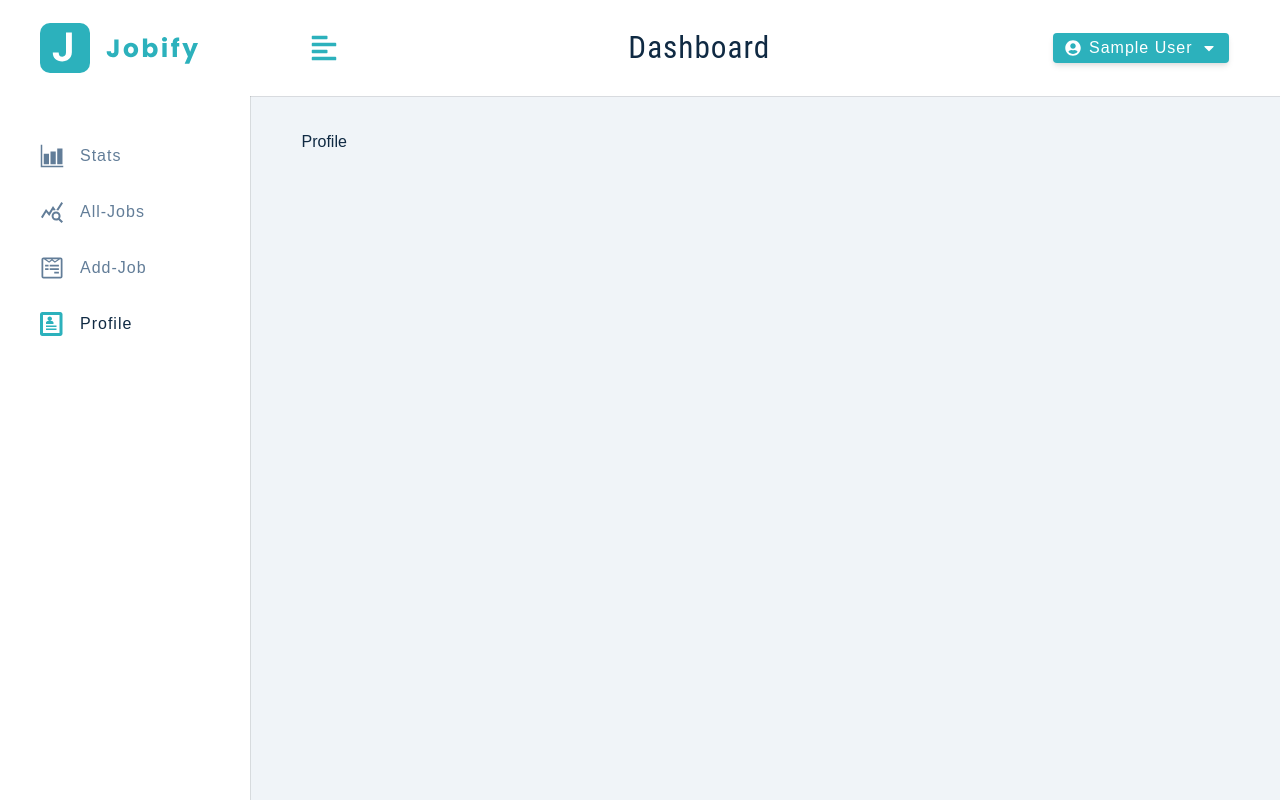
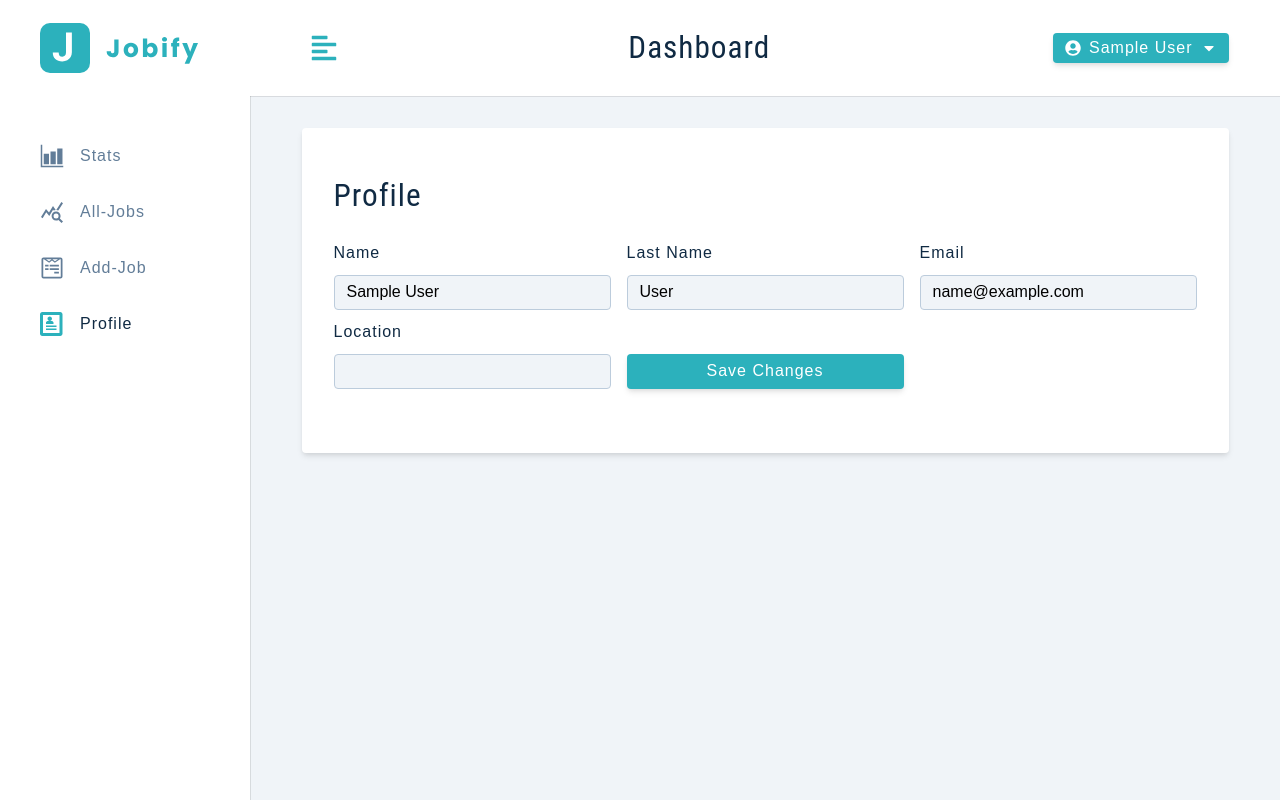
Before and after one commit to SerhiiAsauliak/MERN_Project_JOBIFY, a React (Create React App) app in the folder client/: page /profile in a window 1280 px wide. Built offline with nearby package versions, Linux system fonts and the light colour scheme; sample sign-in values are in the browser's storage.

Commit message:
added axios instance and interceptors, update user logic on client side

```diff
--- a/client/src/context/actions.js
+++ b/client/src/context/actions.js
@@ -6,5 +6,8 @@
 export const SETUP_USER_ERROR = 'SETUP_USER_ERROR'
 
 export const TOGGLE_SIDEBAR = 'TOGGLE_SIDEBAR'
+export const LOGOUT_USER = 'LOGOUT_USER'
 
-export const LOGOUT_USER = 'LOGOUT_USER'
+export const UPDATE_USER_BEGIN = 'UPDATE_USER_BEGIN';
+export const UPDATE_USER_SUCCESS = 'UPDATE_USER_SUCCESS';
+export const UPDATE_USER_ERROR = 'UPDATE_USER_ERROR';
--- a/client/src/context/appContext.js
+++ b/client/src/context/appContext.js
@@ -8,7 +8,10 @@
     SETUP_USER_SUCCESS,
     SETUP_USER_ERROR,
     TOGGLE_SIDEBAR,
-    LOGOUT_USER
+    LOGOUT_USER,
+    UPDATE_USER_BEGIN,
+    UPDATE_USER_SUCCESS,
+    UPDATE_USER_ERROR,
 } from './actions';
 
 const user = localStorage.getItem('user')
@@ -31,6 +34,27 @@
 
 const AppProvider = ({children}) => {
     const [state, dispatch] = useReducer(reducer, initialState)
+
+    const authFetch = axios.create({
+        baseURL: '/api/v1/auth'
+    })
+
+    authFetch.interceptors.request.use(function (config) {
+        config.headers['Authorization'] =  `Bearer ${state.token}`
+        return config;
+      }, function (error) {
+        return Promise.reject(error);
+      });
+
+    authFetch.interceptors.response.use(function (response) {
+        return response;
+      }, function (error) {
+          console.log(error.response)
+          if(error.response.status === 401){
+            logoutUser()
+          }
+        return Promise.reject(error);
+      });
 
     const displayAlert = () => {
         dispatch({type: DISPLAY_ALERT})
@@ -83,6 +107,24 @@
         dispatch({type: TOGGLE_SIDEBAR})
     }
 
+    const updateUser = async (currentUser) => {
+        dispatch({type: UPDATE_USER_BEGIN})
+        try {
+            const {data} = await authFetch.patch('/updateUser', currentUser)
+            const {user, token, location} = data
+            dispatch({type: UPDATE_USER_SUCCESS, payload: {user, token, location}})
+            addUserToLocalStorage({user, token, location})
+        } catch (error) {
+            if(error.response.status !== 401){
+                dispatch({
+                    type: UPDATE_USER_ERROR,
+                    payload: {msg:error.response.data.msg}
+                })
+            }
+        }
+        clearAlert()
+    }
+
      return (
         <AppContext.Provider value={
             {...state,
@@ -90,7 +132,8 @@
             clearAlert,
             setupUser,
             toggleSidebar,
-            logoutUser
+            logoutUser,
+            updateUser
             }}>
             {children}
         </AppContext.Provider>
--- a/client/src/context/reducer.js
+++ b/client/src/context/reducer.js
@@ -6,7 +6,10 @@
     SETUP_USER_SUCCESS,
     SETUP_USER_ERROR,
     TOGGLE_SIDEBAR,
-    LOGOUT_USER
+    LOGOUT_USER,
+    UPDATE_USER_BEGIN,
+    UPDATE_USER_SUCCESS,
+    UPDATE_USER_ERROR,
 } from './actions';
 
 const reducer = (state, action) => {
@@ -49,6 +52,31 @@
                 alertText: action.payload.msg
                 }
     }
+    if(action.type === UPDATE_USER_BEGIN){
+        return {...state,
+                isLoading: true,
+                }
+    }
+    if(action.type === UPDATE_USER_SUCCESS){
+        return {...state,
+                isLoading: false,
+                user: action.payload.user,
+                token: action.payload.token,
+                userLocation: action.payload.location,
+                jobLocation: action.payload.location,
+                showAlert: true,
+                alertType: 'success',
+                alertText: 'User profile updated'
+                }
+    }
+    if(action.type === UPDATE_USER_ERROR){
+        return {...state,
+                isLoading: false,
+                showAlert: true,
+                alertType: 'danger',
+                alertText: action.payload.msg
+                }
+    }
     if(action.type === TOGGLE_SIDEBAR){
         return {...state,
                 showSidebar: !state.showSidebar
--- a/client/src/pages/dashboard/Profile.js
+++ b/client/src/pages/dashboard/Profile.js
@@ -1,6 +1,65 @@
+import { useState } from 'react';
+import { FormRow, Alert } from '../../components';
+import { useAppContext } from '../../context/appContext';
+import Wrapper from '../../assets/wrappers/DashboardFormPage';
+
 const Profile = () => {
+  const { user, showAlert, displayAlert, updateUser, isLoading } =
+    useAppContext();
+  const [name, setName] = useState(user?.name);
+  const [email, setEmail] = useState(user?.email);
+  const [lastName, setLastName] = useState(user?.lastName);
+  const [location, setLocation] = useState(user?.location);
+
+  const handleSubmit = (e) => {
+    e.preventDefault();
+    if (!name || !email || !lastName || !location) {
+      // test and remove temporary
+      displayAlert();
+      return;
+    }
+    updateUser({ name, email, lastName, location });
+  }
   return (
-    <div>Profile</div>
+    <Wrapper>
+      <form className='form' onSubmit={handleSubmit}>
+        <h3>profile </h3>
+        {showAlert && <Alert />}
+
+        {/* name */}
+        <div className='form-center'>
+          <FormRow
+            type='text'
+            name='name'
+            value={name}
+            handleChange={(e) => setName(e.target.value)}
+          />
+          <FormRow
+            labelText='last name'
+            type='text'
+            name='lastName'
+            value={lastName}
+            handleChange={(e) => setLastName(e.target.value)}
+          />
+          <FormRow
+            type='email'
+            name='email'
+            value={email}
+            handleChange={(e) => setEmail(e.target.value)}
+          />
+
+          <FormRow
+            type='text'
+            name='location'
+            value={location}
+            handleChange={(e) => setLocation(e.target.value)}
+          />
+          <button className='btn btn-block' type='submit' disabled={isLoading}>
+            {isLoading ? 'Please Wait...' : 'save changes'}
+          </button>
+        </div>
+      </form>
+    </Wrapper>
   )
 }
 export default Profile
```
